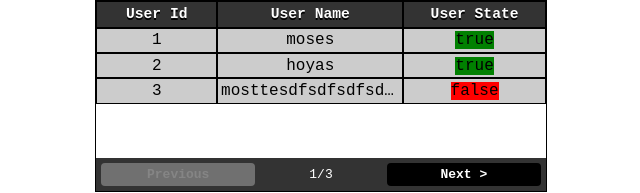
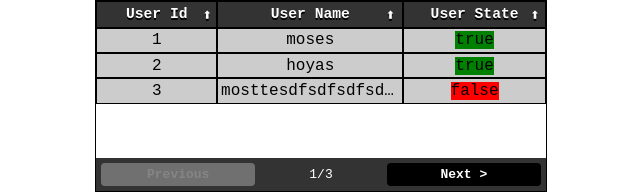
Before and after one commit to uriportnoy/react-tbl, a React (Create React App) app: page / in a window 1280 px wide. Shown: the top 193 px of the page, without its empty margins (319-959 px from the left). Built offline with nearby package versions, Linux system fonts and the light colour scheme.

Commit message:
sortable option

```diff
--- a/package.json
+++ b/package.json
@@ -1,6 +1,6 @@
 {
   "name": "react-tbl",
-  "version": "0.4.0",
+  "version": "0.4.2",
   "private": false,
   "license": "MIT",
   "main": "dist/index.js",
--- a/src/App.jsx
+++ b/src/App.jsx
@@ -13,6 +13,7 @@ const App = () => {
         data = {currentData}
         columns = {columns || []}
         defaultPageSize = {3}
+        sortable = {true}
         style = {{
           maxWidth: '450px',
           maxHeight: '120px',
--- a/src/components/fakeData/getColumns.js
+++ b/src/components/fakeData/getColumns.js
@@ -5,7 +5,10 @@ export const getColumnsData = () => ([
     {
         header: 'User Id',
         colKey: 'id',
-        size: 1
+        size: 1,
+        // filterBy: (currentValue,nextValue) => {
+        //     return
+        // }
     },{
         header: 'User Name',
         colKey: 'name',
--- a/src/components/tableMaker/index.jsx
+++ b/src/components/tableMaker/index.jsx
@@ -29,7 +29,8 @@ const ReactTBL = props => {
     tableHeader:{
         backgroundColor: headerStyle?.headerBGColor,
         color: headerStyle?.headerColor,
-        fontSize: headerStyle?.fontSize
+        fontSize: headerStyle?.fontSize,
+        sortable: props?.sortable || true
     },
     body:{
       maxHeight: bodyStyle?.maxHeight,
--- a/src/components/tableMaker/tableBody.jsx
+++ b/src/components/tableMaker/tableBody.jsx
@@ -12,7 +12,7 @@ const TableBody = ({
     body: {tooltipTextColor,tooltipBgColor,tooltipBorderColor},
     copyCellDataOnClick
   } = useContext(ReactTblContext);
-  console.log(fontFamily);
+
   // const copyToClipboard = (info) =>{
   //   var copyText = document.getElementById("defaultCell");
   //   copyText.select();
@@ -20,6 +20,7 @@ const TableBody = ({
   //   document.execCommand("copy");
   //   alert("Text copied to clipboard");
   // }
+
   return <tbody>
     {
       data.map(
--- a/src/components/tableMaker/tableHead.jsx
+++ b/src/components/tableMaker/tableHead.jsx
@@ -1,10 +1,22 @@
-import React,{useContext} from 'react';
+import React,{useState,useEffect,useContext} from 'react';
 import PropTypes from 'prop-types';
 import styled from 'styled-components';
 import ReactTblContext from './ReactTblContext';
 
-const TableHead = ({columns}) => {
+const TableHead = ({columns,sortArray}) => {
 const {tableHeader,table} = useContext(ReactTblContext);
+const [sortDirections,setSortDirections] = useState(null);
+
+useEffect(() => {
+    if(tableHeader.sortable){
+        const directions = {};
+        columns.forEach(element => {
+            directions[element.colKey] = true;
+        });
+        setSortDirections(directions);
+    }
+},[]);
+
   return (
     <Thead
         backgroundColor = {tableHeader?.backgroundColor}
@@ -18,6 +30,11 @@ const {tableHeader,table} = useContext(ReactTblContext);
                         size = {key.size || 1}
                         fontSize = {tableHeader?.fontSize}
                         cloumnMinWidth = {table?.cloumnMinWidth}
+                        sortDirection = {sortDirections?.[key.colKey]}
+                        onClick = {!tableHeader.sortable ? null : () => {
+                            sortArray(key.colKey,!sortDirections[key.colKey]);
+                            setSortDirections({...sortDirections,[key.colKey]: !sortDirections[key.colKey]});
+                        }}
                     >
                         {key.header || key.colKey}
                     </TH>
@@ -40,6 +57,7 @@ const Thead = styled.thead`
 `;
 Thead.propTypes = {
     backgroundColor: PropTypes.string,
+    sortArray: PropTypes.func,
     color: PropTypes.string
 }
 const TH = styled.th`
@@ -51,6 +69,15 @@ const TH = styled.th`
     flex: ${props => props.size} 0 100px;
     box-sizing: border-box;
     min-width: ${props => props.cloumnMinWidth || '120px'};
+    position: relative;
+    cursor: ${props => (props.sortDirection  === false) ||  (props.sortDirection) ? 'pointer' : 'auto'};
+
+    &::after{
+        content: '${props => props.sortDirection ? '⬆' : props.sortDirection  === false ? '⬇' : ''}';
+        position: absolute;
+        right: 4%;
+        color: #fff;
+    }
 `;
 TH.propTypes = {
     size: PropTypes.number.isRequired,
--- a/src/components/tableMaker/tableMaker.jsx
+++ b/src/components/tableMaker/tableMaker.jsx
@@ -45,6 +45,16 @@ const TableMaker = ({
             setPrevDisabled(page === 0);
         }
     }
+
+    const sortArray = (columnType,high = true) => {
+        const sortedData = [...currentDataPage].sort((a, b) => {
+         if(a[columnType] < b[columnType]) { return high ? -1 : 1; }
+            if(a[columnType] > b[columnType]) { return high ? 1 : -1; }
+            return 0;
+        });
+        setCurrentDataPage(sortedData);
+    }
+
     const EmptyData = () => <EmptyTable><tr><td>No Data Rows...</td></tr></EmptyTable>;
     return <>
         <TblWrapper
@@ -57,7 +67,7 @@ const TableMaker = ({
             fontFamily = {table?.fontFamily}
         >
         <table>
-            <TableHead columns={columns} />
+            <TableHead columns={columns} sortArray={sortArray}/>
             {
                 (currentDataPage?.length !== 0 && columns?.length !== 0) ?
                 <TableBody data={currentDataPage} columns={columns} />:
```
Also changed, not shown: 1 other file (tests, documents, lock files or other folders).
